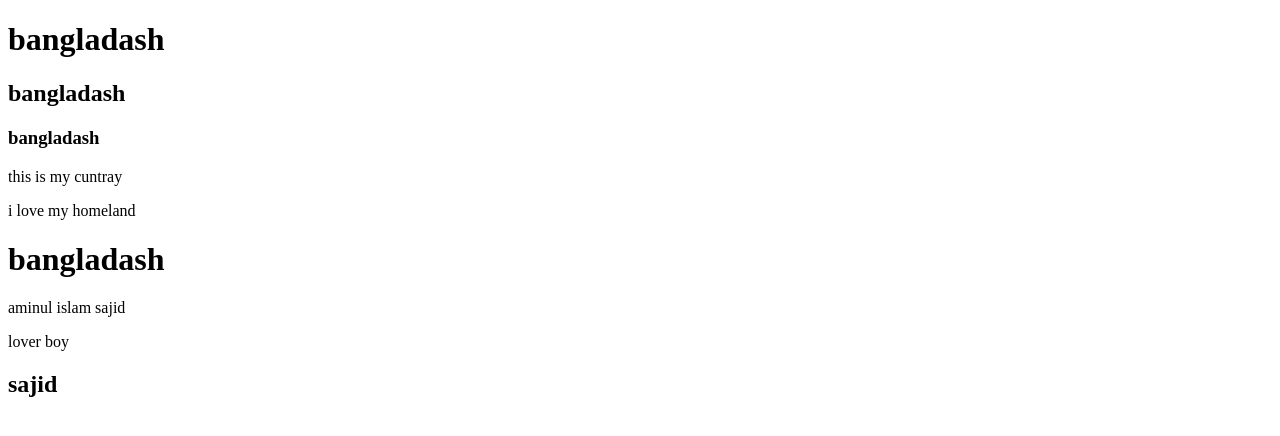
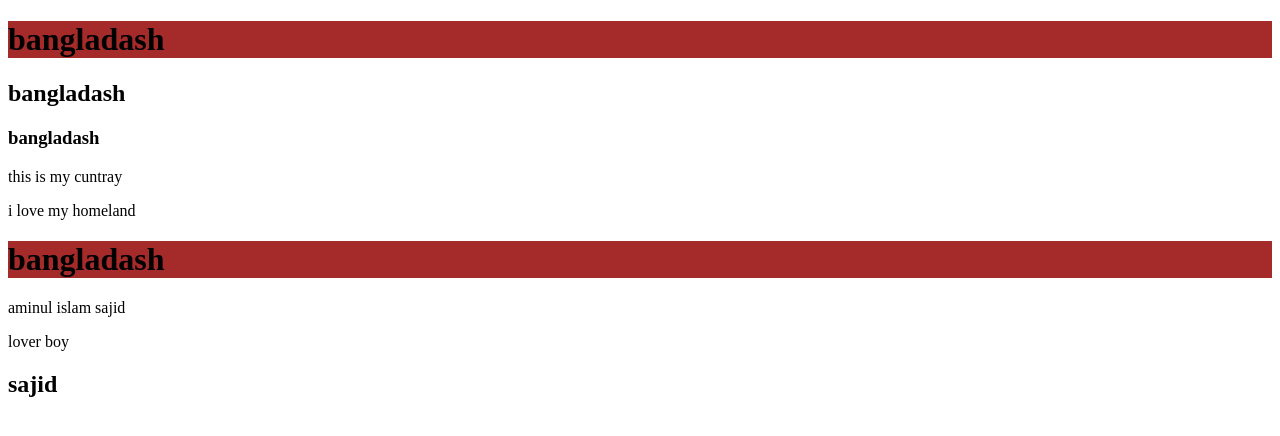
Before and after one commit to aminul-islam-sajid/2nd-website, a plain HTML site: page index.html in a window 1280 px wide. Drawn offline with Linux system fonts and the light colour scheme.

Commit message:
Update index.html

```diff
--- a/index.html
+++ b/index.html
@@ -4,6 +4,12 @@
     <meta charset="UTF-8">
     <meta http-equiv="X-UA-Compatible" content="IE=edge">
     <meta name="viewport" content="width=device-width, initial-scale=1.0">
+    <style>
+        h1{
+            color: rgb(0, 0, 0);
+            background-color: brown;
+        }
+    </style>
     <title>my file</title>
     <h1>bangladash</h1>
     <h2>bangladash</h2>
```
